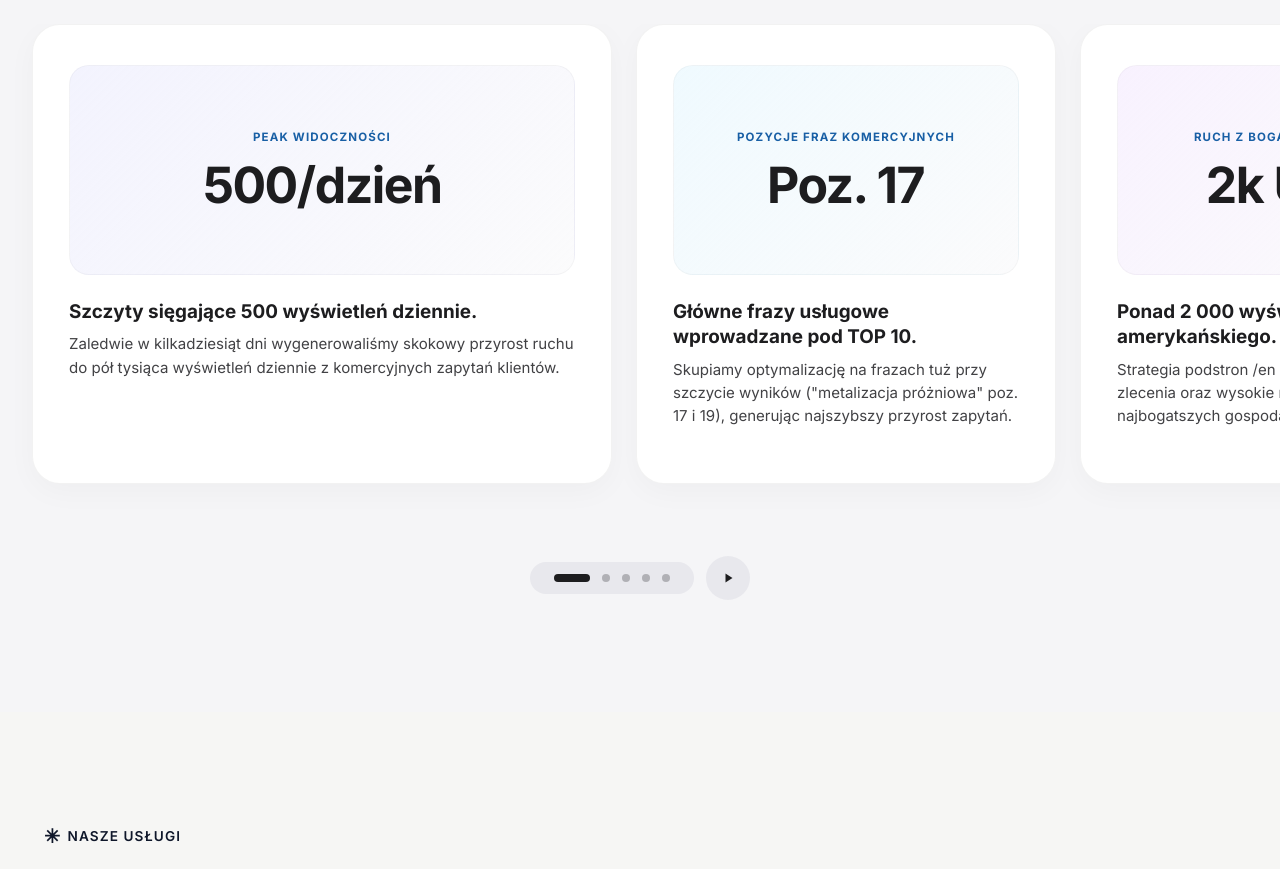
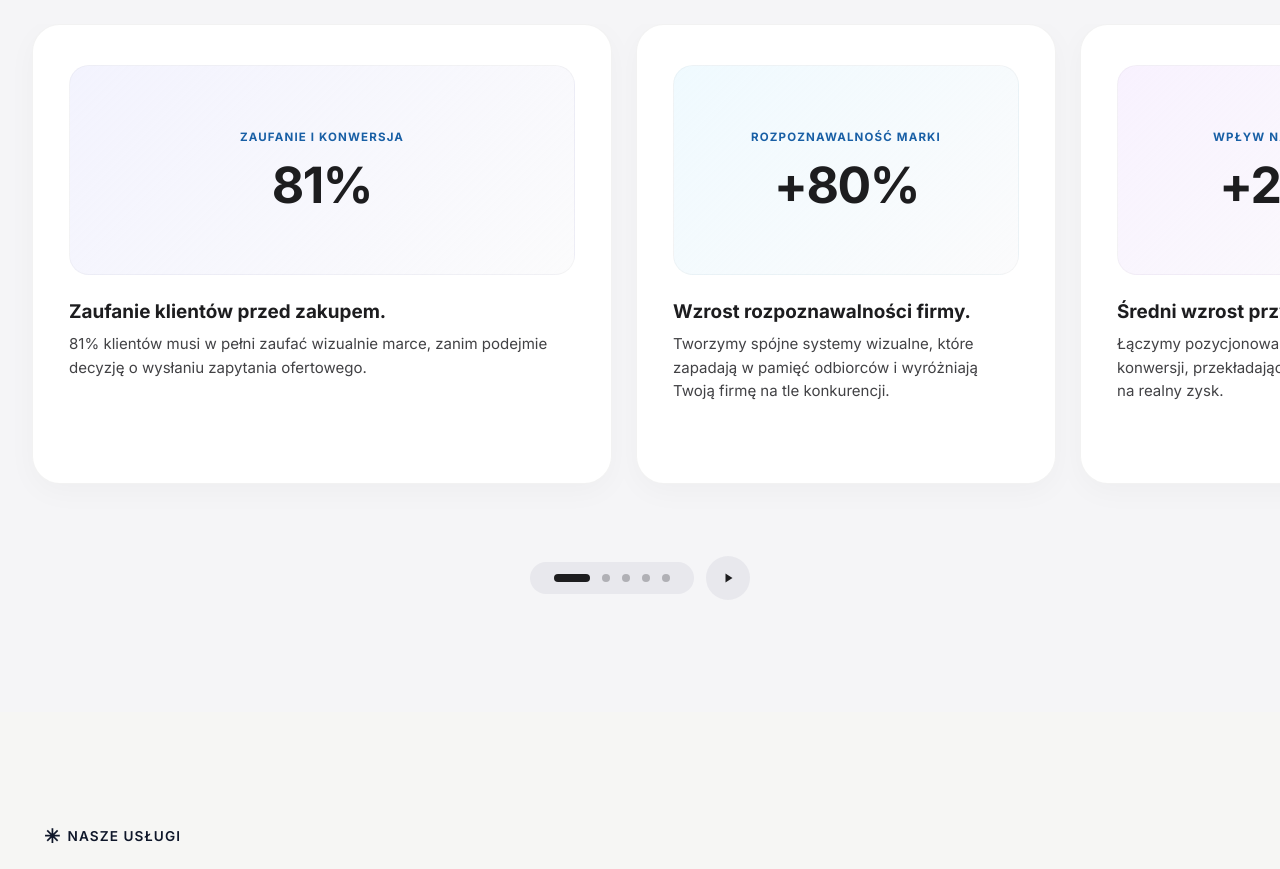
Before and after one commit to FSliwa/AI-SEO-COMPANY, a Next.js app: page / in a window 1280 px wide. Shown: the part 1260-2129 px from the top of the page. Built offline with nearby package versions, Linux system fonts and the light colour scheme.

Commit message:
Apply requested 5 benchmark data points to WhyUs cards

```diff
--- a/components/WhyUs.jsx
+++ b/components/WhyUs.jsx
@@ -12,52 +12,52 @@ export default function WhyUs() {
   const whyUsCards = [
     {
       id: 1,
-      tag: lang === 'pl' ? 'PEAK WIDOCZNOŚCI' : 'PEAK IMPRESSIONS',
-      metric: '500/dzień',
-      title: lang === 'pl' ? 'Szczyty sięgające 500 wyświetleń dziennie.' : 'Surging peaks reaching 500 daily views.',
+      tag: lang === 'pl' ? 'ZAUFANIE I KONWERSJA' : 'TRUST & CONVERSION',
+      metric: '81%',
+      title: lang === 'pl' ? 'Zaufanie klientów przed zakupem.' : 'Client trust before purchase.',
       description: lang === 'pl'
-        ? 'Zaledwie w kilkadziesiąt dni wygenerowaliśmy skokowy przyrost ruchu do pół tysiąca wyświetleń dziennie z komercyjnych zapytań klientów.'
-        : 'Within weeks we unlocked surging search traffic reaching 500 daily impressions from targeted commercial buyer queries.',
+        ? '81% klientów musi w pełni zaufać wizualnie marce, zanim podejmie decyzję o wysłaniu zapytania ofertowego.'
+        : '81% of consumers must visually trust a brand before making a purchase or sending an inquiry.',
       bgVisual: 'linear-gradient(135deg, rgba(99, 102, 241, 0.08), rgba(245, 245, 247, 0.4))'
     },
     {
       id: 2,
-      tag: lang === 'pl' ? 'POZYCJE FRAZ KOMERCYJNYCH' : 'KEYWORD RANKINGS',
-      metric: 'Poz. 17',
-      title: lang === 'pl' ? 'Główne frazy usługowe wprowadzane pod TOP 10.' : 'Target commercial terms entering near TOP 10.',
+      tag: lang === 'pl' ? 'ROZPOZNAWALNOŚĆ MARKI' : 'BRAND RECOGNITION',
+      metric: '+80%',
+      title: lang === 'pl' ? 'Wzrost rozpoznawalności firmy.' : 'Significant brand recall boost.',
       description: lang === 'pl'
-        ? 'Skupiamy optymalizację na frazach tuż przy szczycie wyników ("metalizacja próżniowa" poz. 17 i 19), generując najszybszy przyrost zapytań.'
-        : 'Prioritizing terms right near the top 10 rankings ("vacuum metallizing" rank 17 & 19) guarantees the fastest query volume growth.',
+        ? 'Tworzymy spójne systemy wizualne, które zapadają w pamięć odbiorców i wyróżniają Twoją firmę na tle konkurencji.'
+        : 'We build cohesive visual systems and modern aesthetics that stay in your audience memory and outshine competitors.',
       bgVisual: 'linear-gradient(135deg, rgba(56, 189, 248, 0.08), rgba(245, 245, 247, 0.4))'
     },
     {
       id: 3,
-      tag: lang === 'pl' ? 'RUCH Z BOGATYCH RYNKÓW' : 'HIGH-VALUE US TRAFFIC',
-      metric: '2k USA',
-      title: lang === 'pl' ? 'Ponad 2 000 wyświetleń z rynku amerykańskiego.' : 'Over 2,000 targeted views from US market.',
+      tag: lang === 'pl' ? 'WPŁYW NA PRZYCHÓD' : 'REVENUE IMPACT',
+      metric: '+23%',
+      title: lang === 'pl' ? 'Średni wzrost przychodów.' : 'Average revenue increase.',
       description: lang === 'pl'
-        ? 'Strategia podstron /en i /de otwiera firmę na zlecenia oraz wysokie marże eksportowe z najbogatszych gospodarek świata.'
-        : 'Parallel multilanguage architecture (/en & /de) opens your brand to lucrative export leads and dollars from global economies.',
+        ? 'Łączymy pozycjonowanie SEO z psychologią konwersji, przekładając odwiedziny w internecie na realny zysk.'
+        : 'We combine SEO positioning with conversion psychology, turning online visits into bottom-line profits.',
       bgVisual: 'linear-gradient(135deg, rgba(168, 85, 247, 0.08), rgba(245, 245, 247, 0.4))'
     },
     {
       id: 4,
-      tag: lang === 'pl' ? 'CTR PODSTRON OFERTOWYCH' : 'LANDING PAGE CTR',
-      metric: '4.62%',
-      title: lang === 'pl' ? 'CTR 4,62% na kluczowych treściach komercyjnych.' : '4.62% click-through rate on landing pages.',
+      tag: lang === 'pl' ? 'RUCH ORGANICZNY' : 'ORGANIC TRAFFIC',
+      metric: '+310%',
+      title: lang === 'pl' ? 'Dynamiczny wzrost wartościowego ruchu.' : 'Dynamic high-intent traffic growth.',
       description: lang === 'pl'
-        ? 'Optymalizacja zaufania (UX/UI) sprawia, że klienci klikają dwa razy chętniej w ofertę niż wynosi średnia rynkowa konkurencji.'
-        : 'High-conversion UX/UI and strategic titles double average click-through rates compared to industry competitors.',
+        ? 'Optymalizujemy intencjonalne frazy komercyjne, dostarczając klientów z Google gotowych do zakupu.'
+        : 'We optimize targeted commercial keywords, driving buyers from Google ready to convert.',
       bgVisual: 'linear-gradient(135deg, rgba(34, 197, 94, 0.08), rgba(245, 245, 247, 0.4))'
     },
     {
       id: 5,
-      tag: lang === 'pl' ? 'STRONA WWW ZA 0 ZŁ' : 'FREE CUSTOM WEBSITE',
-      metric: 'min. 3 mies.',
-      title: lang === 'pl' ? 'Darmowa strona WWW przy umowie na min. 3 miesiące.' : 'Free custom website with 3-mo min contract.',
+      tag: lang === 'pl' ? 'WYDAJNOŚĆ I UX' : 'PERFORMANCE & UX',
+      metric: '99/100',
+      title: lang === 'pl' ? 'Błyskawiczna wydajność i ocena Google.' : 'Lightning performance & Google score.',
       description: lang === 'pl'
-        ? 'Dedykowany projekt UX/UI z darmowym wykonaniem w pakiecie (2 500 zł netto / 3 075 zł brutto), pełnym SEO i opieki SSL bez ukrytych opłat.'
-        : 'Bespoke UX/UI website created for free in the package (2,500 PLN net), bundled with complete technical SEO, Maps, and SSL hosting.',
+        ? 'Eliminujemy opóźnienia, dostarczając strony ładujące się w ułamku sekundy, co obniża wskaźnik odrzuceń do minimum.'
+        : 'We eliminate delays, serving split-second pages that drastically reduce bounce rates.',
       bgVisual: 'linear-gradient(135deg, rgba(245, 158, 11, 0.08), rgba(245, 245, 247, 0.4))'
     }
   ];
```
